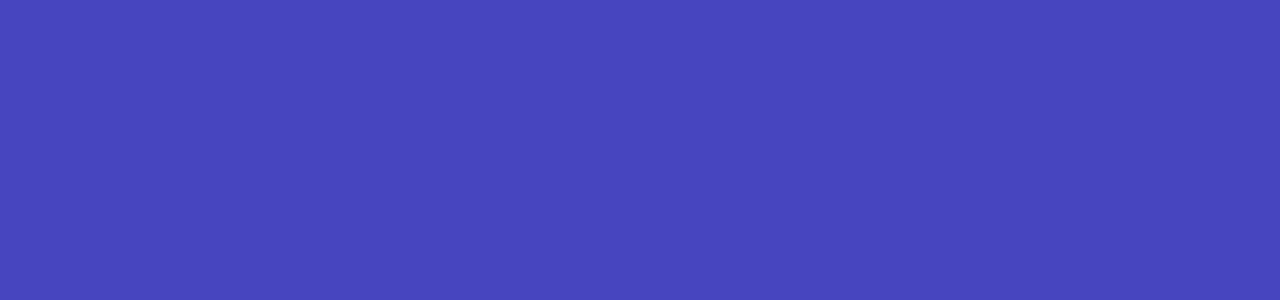
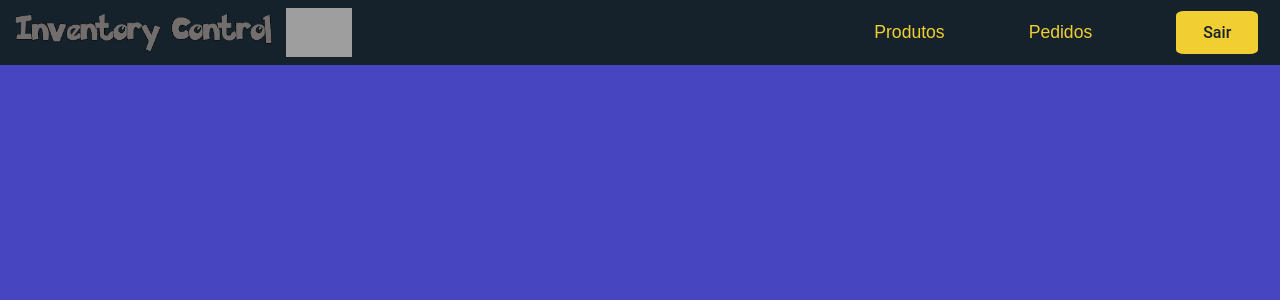
Before and after one commit to Survivors-04/inventory-control-front, a React (Create React App) app: page /dashboard-account in a window 1280 px wide. Before the commit this address had no page. Shown: the top 300 px of the page. Built offline with nearby package versions, Linux system fonts and the light colour scheme; grey boxes are pictures that could not be loaded; the HTML template or start-up script is replaced by a standard one.

Commit message:
feat: add-hiperlinks-in-header

```diff
--- a/src/components/Button/style.ts
+++ b/src/components/Button/style.ts
@@ -1,3 +1,53 @@
 import styled from "styled-components";
 
-export const StyledButton = styled.button``;
+interface IPropsStyleButton {
+  height?: string;
+  width?: string;
+}
+
+export const StyledButton = styled.button<IPropsStyleButton>`
+  padding: 10px 25px;
+  font-family: "Roboto", sans-serif;
+  font-weight: 500;
+  font-size: 1em;
+  background: transparent;
+  outline: none !important;
+  cursor: pointer;
+  transition: all 0.3s ease;
+  position: relative;
+  display: inline-block;
+
+  border: 2px solid transparent;
+  z-index: 1;
+  background-color: #f1cf32;
+  color: #15222c;
+  border-radius: 10%;
+
+  :after {
+    position: absolute;
+    content: "";
+    width: 100%;
+    height: 0;
+    bottom: 0;
+    left: 0;
+    z-index: -1;
+    background: #15222c;
+    transition: all 0.3s ease;
+  }
+
+  :hover {
+    color: #f1cf32;
+    border-radius: 10%;
+  }
+
+  :hover:after {
+    top: 0;
+    height: 100%;
+    background-color: #15222c;
+    border-radius: 10%;
+  }
+
+  :active {
+    top: 2px;
+  }
+`;
--- a/src/components/Header/index.tsx
+++ b/src/components/Header/index.tsx
@@ -1,20 +1,55 @@
-import { StyledHeader } from "./style";
+import { ContainerHeader, StyledHeader, ModalHeaderStyled } from "./style";
 import logoHeader from "../../../src/assets/imgs/Inventory control.png";
 import logoCaixaHeader from "../../../src/assets/imgs/caixa.png";
 import { useState } from "react";
 import Button from "../Button";
+import ModalBase from "../ModalBase";
+import { Link } from "react-router-dom";
+import { GiHamburgerMenu } from "react-icons/gi";
 
 const Header = () => {
-  const [isLogged] = useState(false);
+  const [isLogged] = useState(true);
+  const [isOpenModal, setIsOpenModal] = useState(false);
   return (
-    <StyledHeader>
-      <div>
-        <img src={logoHeader} alt="imageInventoryControl" />
-        <img src={logoCaixaHeader} alt="boxImage" className="test" />
-      </div>
+    <ContainerHeader>
+      <StyledHeader
+        logged={isLogged}
+        isOpenModal={isOpenModal}
+        className="test"
+      >
+        <div>
+          <img src={logoHeader} alt="imageInventoryControl" />
+          <img src={logoCaixaHeader} alt="boxImage" />
+        </div>
+        {isOpenModal ? (
+          <ModalBase
+            setIs={setIsOpenModal}
+            heigth="500px"
+            width="250px"
+            justifyContent="center"
+            alignItems="center"
+          >
+            <ModalHeaderStyled>
+              <Link to="/">Produtos</Link>
+              <Link to="/dashboard-account">Pedidos</Link>
+              <Button>Sair</Button>
+            </ModalHeaderStyled>
+          </ModalBase>
+        ) : (
+          <button onClick={() => setIsOpenModal(true)}>
+            <GiHamburgerMenu />
+          </button>
+        )}
 
-      {isLogged ? <Button>Sair</Button> : null}
-    </StyledHeader>
+        {isLogged ? (
+          <nav>
+            <Link to="/">Produtos</Link>
+            <Link to="/dashboard-account">Pedidos</Link>
+            <Button>Sair</Button>
+          </nav>
+        ) : null}
+      </StyledHeader>
+    </ContainerHeader>
   );
 };
 
--- a/src/components/Header/style.ts
+++ b/src/components/Header/style.ts
@@ -1,46 +1,106 @@
 import styled from "styled-components";
 
-export const StyledHeader = styled.header`
+interface IPropsStyledHeader {
+  logged: boolean;
+  isOpenModal: boolean;
+}
+
+export const StyledHeader = styled.header<IPropsStyledHeader>`
   display: flex;
-  justify-content: center;
+  justify-content: space-between;
+  align-items: center;
   background-color: #15222c;
+  width: 100%;
+  height: 100%;
+  max-width: 1500px;
 
+  div:nth-child(1) {
+    width: 80%;
+    max-width: 367px;
+    display: flex;
+    align-items: center;
+    justify-content: space-evenly;
+  }
   img {
-    padding: 1em;
-    width: 8em;
+    width: 70%;
   }
 
-  .test {
+  img:nth-child(2) {
+    width: 18%;
+  }
+
+  svg {
+    color: #f1cf32;
+    width: 100%;
+    height: 100%;
+  }
+  > button {
+    width: 63px;
+    height: 60%;
+    background: transparent;
+    border: none;
+  }
+
+  nav {
     display: none;
   }
 
-  @media (min-width: 700px) {
-    img {
-      width: 14em;
+  a {
+    color: #f1cf32;
+  }
+
+  @media (min-width: 950px) {
+    svg {
+      display: none;
+    }
+
+    > button {
+      display: none;
+    }
+
+    nav {
+      width: 30%;
+      height: 100%;
+
+      margin-right: 1.7%;
+
+      display: flex;
+      justify-content: space-between;
+      align-items: center;
+    }
+
+    nav > a {
+      font-size: 1.1em;
     }
   }
 
-  @media (min-width: 1024px) {
+  /* @media (min-width: 1024px) {
     img {
       width: 15em;
     }
 
     div {
       display: flex;
-      position: relative;
-      right: 35%;
     }
+  } */
+`;
 
-    .test {
-      display: flex;
-      width: 70px;
-      margin: 0;
-    }
-  }
+export const ContainerHeader = styled.div`
+  width: 100%;
+  height: 65px;
+  background-color: #15222c;
 
-  /*@media (min-width: 320px) {
-    button {
-      display: none;
-    }
-  }*/
+  display: flex;
+  justify-content: center;
 `;
+
+export const ModalHeaderStyled = styled.div`
+  width: 100%;
+  height: 100%;
+  background-color: #fff;
+
+  display: block;
+  flex-direction: column;
+  justify-content: space-around;
+  align-items: center;
+`;
--- /dev/null
+++ b/src/components/ModalBase/index.tsx
@@ -0,0 +1,57 @@
+import { ReactNode, useEffect, useRef } from "react";
+import { StyledModalBox, StyledModalContainer } from "./style";
+
+export interface iModal {
+  children: ReactNode;
+  setIs: (arg0: boolean) => void;
+  width?: string;
+  heigth?: string;
+  justifyContent?: string;
+  alignItems?: string;
+}
+
+export interface IEvent {
+  type: string;
+  target: HTMLDivElement | any;
+}
+
+const ModalBase = ({
+  children,
+  setIs,
+  width,
+  heigth,
+  justifyContent,
+  alignItems,
+}: iModal) => {
+  const modalRef = useRef<HTMLParagraphElement>(null);
+
+  useEffect(() => {
+    function handleOutClick(event: any) {
+      if (!modalRef.current?.contains(event.target)) {
+        setIs(false);
+      }
+    }
+
+    document.addEventListener("mousedown", handleOutClick);
+
+    return () => {
+      document.removeEventListener("mousedown", handleOutClick);
+    };
+  }, [setIs]);
+
+  return (
+    <StyledModalContainer>
+      <StyledModalBox
+        ref={modalRef}
+        width={width}
+        heigth={heigth}
+        justifyContent={justifyContent}
+        alignItems={alignItems}
+      >
+        {children}
+      </StyledModalBox>
+    </StyledModalContainer>
+  );
+};
+
+export default ModalBase;
--- /dev/null
+++ b/src/components/ModalBase/style.ts
@@ -0,0 +1,34 @@
+import styled from "styled-components";
+
+interface IPropsModalBase {
+  width?: string;
+  heigth?: string;
+  justifyContent?: string;
+  alignItems?: string;
+}
+
+export const StyledModalContainer = styled.div`
+  position: fixed;
+
+  display: flex;
+  align-items: center;
+  justify-content: center;
+  flex-direction: column;
+
+  width: 100%;
+  min-height: 100vh;
+
+  background: rgba(0, 0, 0, 0.5);
+  inset: 0;
+`;
+
+export const StyledModalBox = styled.div<IPropsModalBase>`
+  width: ${(props) => (props.width ? props.width : "auto")};
+  height: ${(props) => (props.heigth ? props.heigth : "auto")};
+  display: flex;
+  justify-content: ${(props) =>
+    props.justifyContent ? props.justifyContent : "center"};
+  align-items: ${(props) => (props.alignItems ? props.alignItems : "center")};
+  flex-wrap: wrap;
+  position: relative;
+`;
--- /dev/null
+++ b/src/pages/DashboardAccount/index.tsx
@@ -0,0 +1,12 @@
+import { Container } from "./style";
+import Header from "../../components/Header";
+
+const DashboardAccount = () => {
+  return (
+    <Container>
+      <Header />
+    </Container>
+  );
+};
+
+export default DashboardAccount;
--- /dev/null
+++ b/src/pages/DashboardAccount/style.ts
@@ -0,0 +1,3 @@
+import styled from "styled-components";
+
+export const Container = styled.div``;
--- a/src/routes/mainRoutes.tsx
+++ b/src/routes/mainRoutes.tsx
@@ -1,5 +1,6 @@
 import { Route, Routes, useLocation } from "react-router-dom";
 import Login from "../pages/Login";
+import DashboardAccount from "../pages/DashboardAccount";
 
 const MainRoutes = () => {
   const location = useLocation();
@@ -7,6 +8,7 @@ const MainRoutes = () => {
   return (
     <Routes location={location} key={location.pathname}>
       <Route path="/" element={<Login />} />
+      <Route path="/dashboard-account" element={<DashboardAccount />} />
     </Routes>
   );
 };
```
Also changed, not shown: 1 other file (tests, documents, lock files or other folders).
